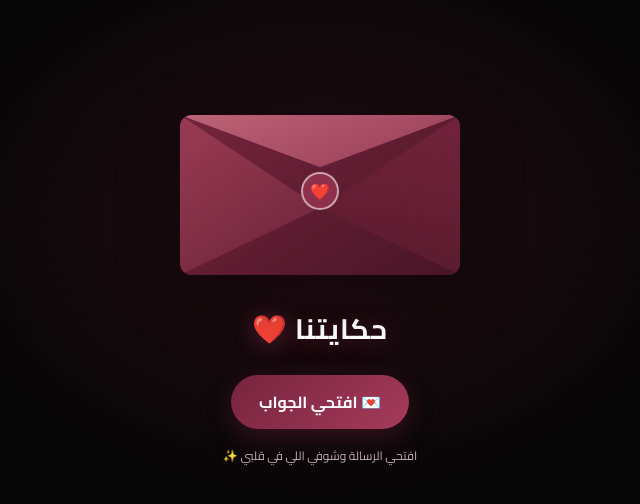
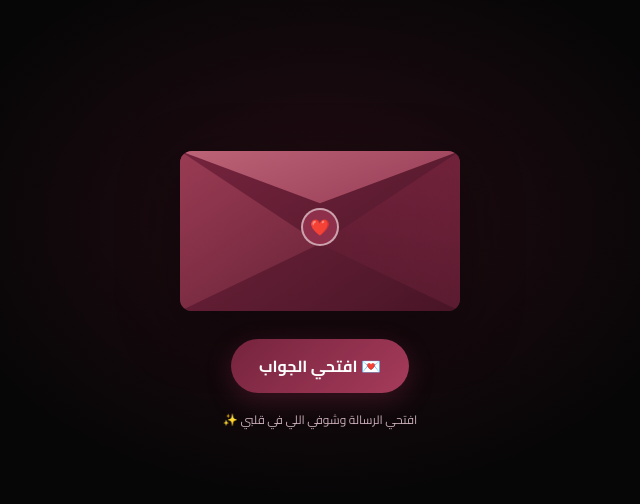
Before and after one commit to OsamaAhmed444/naba, a plain HTML site: page index.html in a window 1280 px wide. Shown: the part 124-628 px from the top of the page, without its empty margins (320-960 px from the left). Drawn offline with Linux system fonts and the light colour scheme.

Commit message:
Update index.html

```diff
--- a/index.html
+++ b/index.html
@@ -3,7 +3,6 @@
 <head>
     <meta charset="UTF-8">
     <meta name="viewport" content="width=device-width, initial-scale=1.0">
-    <title>حكايتنا ❤️</title>
     <link href="https://fonts.googleapis.com/css2?family=Cairo:wght@300;400;600;700&display=swap" rel="stylesheet">
     <style>
         * {
@@ -512,7 +511,6 @@
             <div class="envelope-flap"></div>
             <div class="envelope-seal" aria-hidden="true">❤️</div>
         </div>
-        <div class="names-title">حكايتنا ❤️</div>
         <button class="open-btn" id="openLetterBtn" type="button" onclick="revealLetter()">💌 افتحي الجواب</button>
         <p id="welcomeHint" style="font-size: 12px; color: #c9aeb9; margin-top: 15px;">افتحي الرسالة وشوفي اللي في قلبي ✨</p>
         <button class="open-btn continue-btn" id="continueBtn" type="button" onclick="openStory()">ادخلي حكايتنا ❤️</button>
@@ -520,7 +518,6 @@
 
     <div class="container main-content" id="mainContent">
         <div class="header-section">
-            <h1>حكايتنا ❤️</h1>
             <p>كل لحظة معاكي هي عمر جديد، وإنتي أغلى ما ليا في الدنيا</p>
         </div>
 
```
